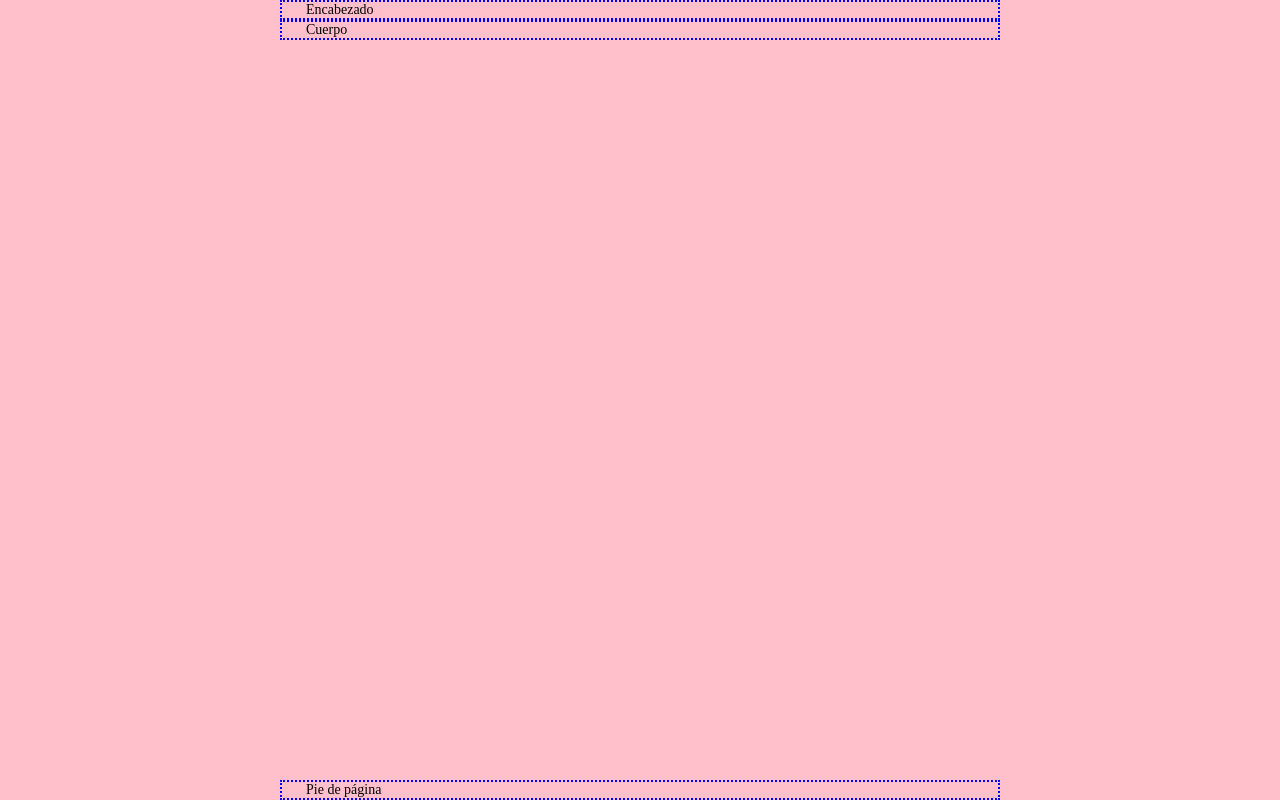
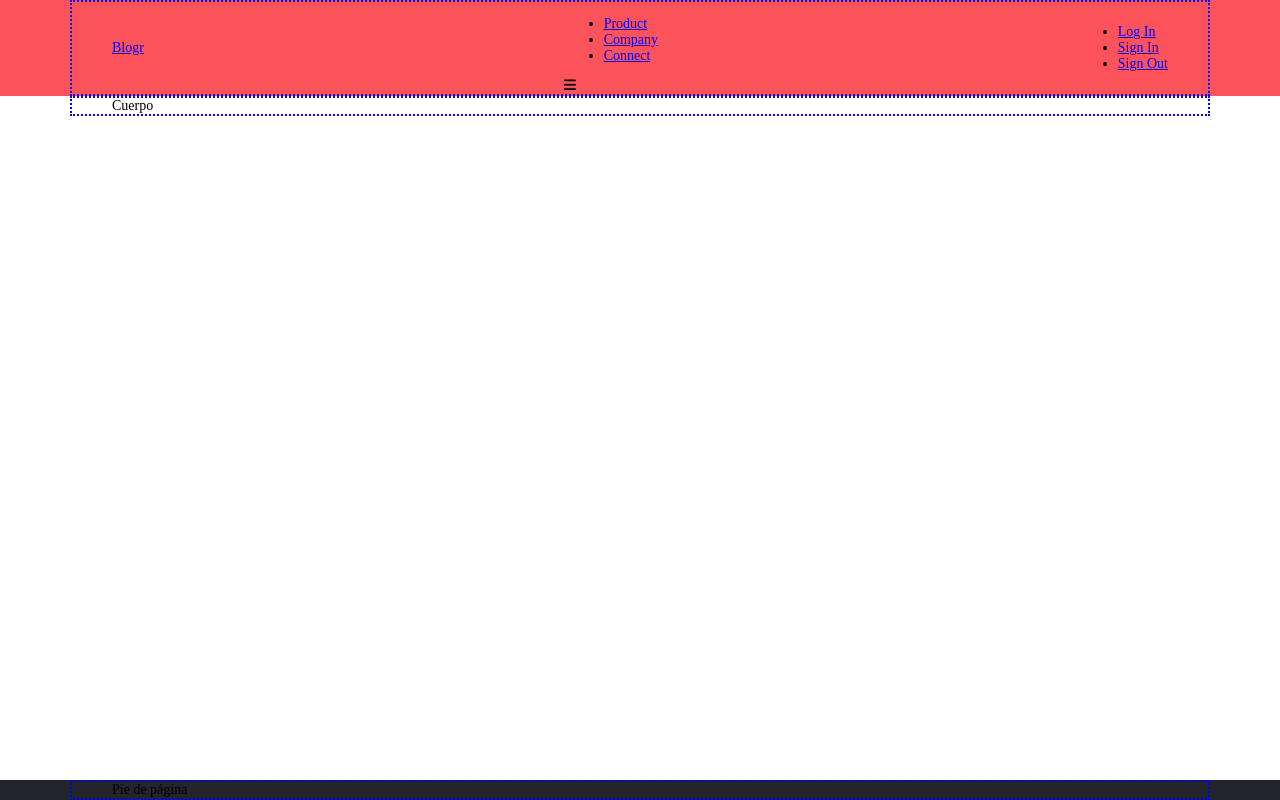
Before and after one commit to JuanLopez1212/Blogr-rwd, a plain HTML site: page index.html in a window 1280 px wide. Drawn offline with Linux system fonts and the light colour scheme.

Commit message:
se agregan los iconos del header

```diff
--- a/css/style.css
+++ b/css/style.css
@@ -1,3 +1,12 @@
+:root {
+    /* Colors */
+    --sunset-orange: #ff535b;
+    --Jacarta: #3a3d5c;
+    --Dark-Gunmetal: #24242c;
+    /* Fonts */
+    --overall-fontsize: 62.5%;
+}
+
 html,
 body {
     height: 100%;
@@ -6,11 +15,10 @@
 }
 
 html {
-    font-size: 62.5%;
+    font-size: var(--overall-fontsize);
 }
 
 body {
-    background-color: pink;
     font-size: 1.4rem;
 }
 
@@ -20,11 +28,33 @@
     flex-direction: column;
 }
 
+/* Header */
+.header {
+    background-color: var(--sunset-orange);
+}
+
+.navbar {
+    display: flex;
+    justify-content: space-between;
+    align-items: center;
+}
+
+.navbar-right {
+    display: none;
+}
+
+/* Main */
 .main {
     flex-grow: 1;
     max-height: 100vh;
     height: 100vh;
 }
+
+/* Footer */
+.footer {
+    background-color: var(--Dark-Gunmetal);
+}
+
 
 .container {
     border: 2px dotted blue;
@@ -44,28 +74,31 @@
 
 /* Media Queries */
 
-@media ( min-width: 56.7rem ) {
+@media ( min-width: 567px) {
     .container {
         max-width: 56rem;
         padding: 0 1.6rem;
     }
 }
 
-@media ( min-width: 76.8rem ) {
+@media ( min-width: 768px ) {
     .container {
         max-width: 72rem;
         padding: 0 2.4rem;
     }
+    .navbar-right {
+        display: block;
+    }
 }
 
-@media ( min-width: 99.2rem ) {
+@media ( min-width: 992px ) {
     .container {
         max-width: 98rem;
         padding: 0 3.2rem;
     }
 }
 
-@media ( min-width: 120rem ) {
+@media ( min-width: 1200px ) {
     .container {
         max-width: 114rem;
         padding: 0 4rem;
--- a/index.html
+++ b/index.html
@@ -4,6 +4,7 @@
     <meta charset="UTF-8">
     <meta name="viewport" content="width=device-width, initial-scale=1.0">
     <title>Document</title>
+    <link rel="stylesheet" href="https://cdnjs.cloudflare.com/ajax/libs/font-awesome/6.7.2/css/all.min.css" integrity="sha512-Evv84Mr4kqVGRNSgIGL/F/aIDqQb7xQ2vcrdIwxfjThSH8CSR7PBEakCr51Ck+w+/U6swU2Im1vVX0SVk9ABhg==" crossorigin="anonymous" referrerpolicy="no-referrer" />
     <link rel="stylesheet" href="./css/normalize.css">
     <link rel="stylesheet" href="./css/style.css">
 </head>
@@ -11,7 +12,38 @@
     <div class="main-container">
         <header class="header">
             <div class="container">
-                Encabezado
+                <nav class="navbar">
+                    <nav class="navbar left">
+                        <a href="#">Blogr</a>
+                    </nav>
+                    <nav class="navbar-center">
+                        <ul class="menu-main">
+                            <li class="menu-item item item-1">
+                                <a class="menu-link link link-1" href="#">Product</a>
+                            </li>
+                            <li class="menu-item item item-2">
+                                <a class="menu-link link link-2" href="#">Company</a>
+                            </li>
+                            <li class="menu-item item item-3">
+                                <a class="menu-link link link-3" href="#">Connect</a>
+                            </li>
+                        </ul>
+                        <i class="fa-solid fa-bars"></i>
+                    </nav>
+                    <nav class="navbar-right">
+                        <ul class="menu-authentication">
+                            <li class="menu-item item item-1">
+                                <a class="menu-link link link-1" href="#">Log In</a>
+                            </li>
+                            <li class="menu-item item item-2">
+                                <a class="menu-link link link-2" href="#">Sign In</a>
+                            </li>
+                            <li class="menu-item item item-3">
+                                <a class="menu-link link link-3" href="#">Sign Out</a>
+                            </li>
+                        </ul>
+                    </nav>
+                </nav>
             </div>
         </header>
         <main class="main">
```
